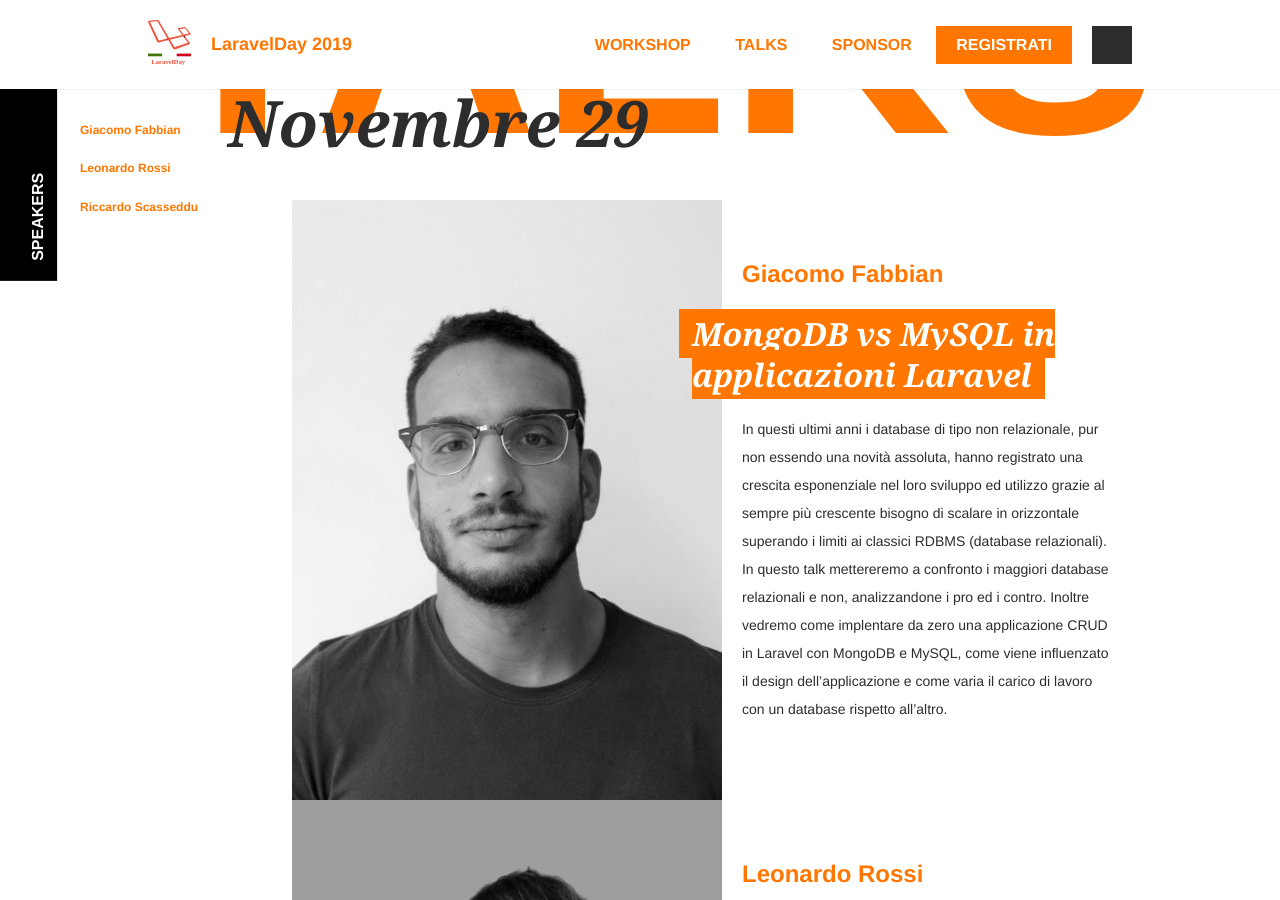
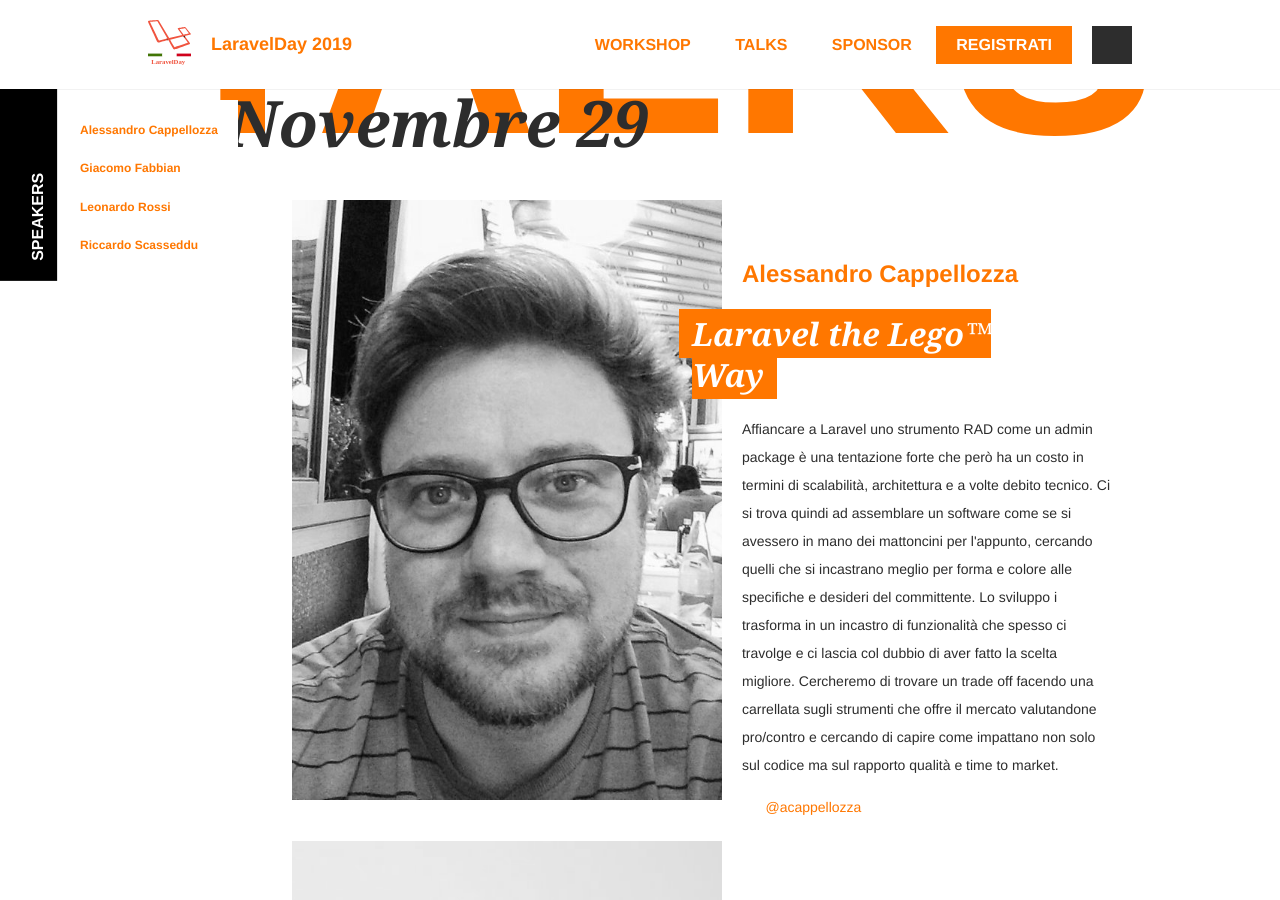
Before and after one commit to GrUSP/2019.laravelday.it, a Jekyll site: the page built from talks.html, in a window 1280 px wide and 900 px high, scrolled down 209 px. Built offline with Jekyll 4.4.1, drawn with Linux system fonts in a browser that asks for light colours; some web fonts are replaced; comment, search, counter and statistics services are not loaded.

Commit message:
Add Alessandro Cappellozza

```diff
--- a/_data/talks.yml
+++ b/_data/talks.yml
@@ -1,3 +1,15 @@
+-
+  speaker_id:
+    - alessandro-cappellozza
+  title: Laravel the Lego™ Way
+  extract: >
+    Affiancare a Laravel uno strumento RAD come un admin package è una tentazione forte che però ha un costo in termini
+    di scalabilità, architettura e a volte debito tecnico. Ci si trova quindi ad assemblare un software come se si
+    avessero in mano dei mattoncini per l'appunto, cercando quelli che si incastrano meglio per forma e colore alle
+    specifiche e desideri del committente. Lo sviluppo i trasforma in un incastro di funzionalità che spesso ci travolge
+    e ci lascia col dubbio di aver fatto la scelta migliore. Cercheremo di trovare un trade off facendo una carrellata
+    sugli strumenti che offre il mercato valutandone pro/contro e cercando di capire come impattano non solo sul codice
+    ma sul rapporto qualità e time to market.
 -
   speaker_id:
     - giacomo-fabbian
```
Also changed, not shown: _data/speakers.yml (+7 -7 lines).
